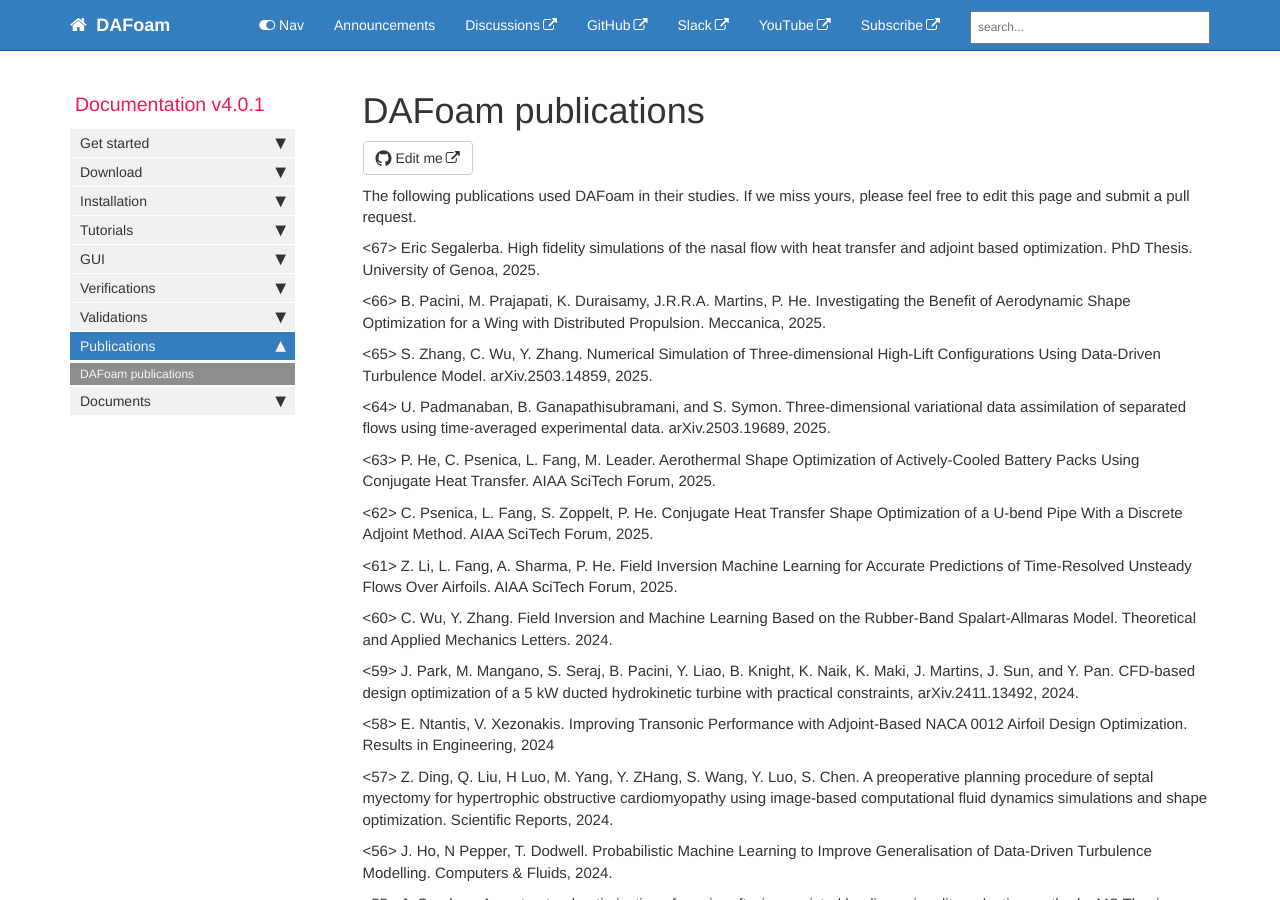
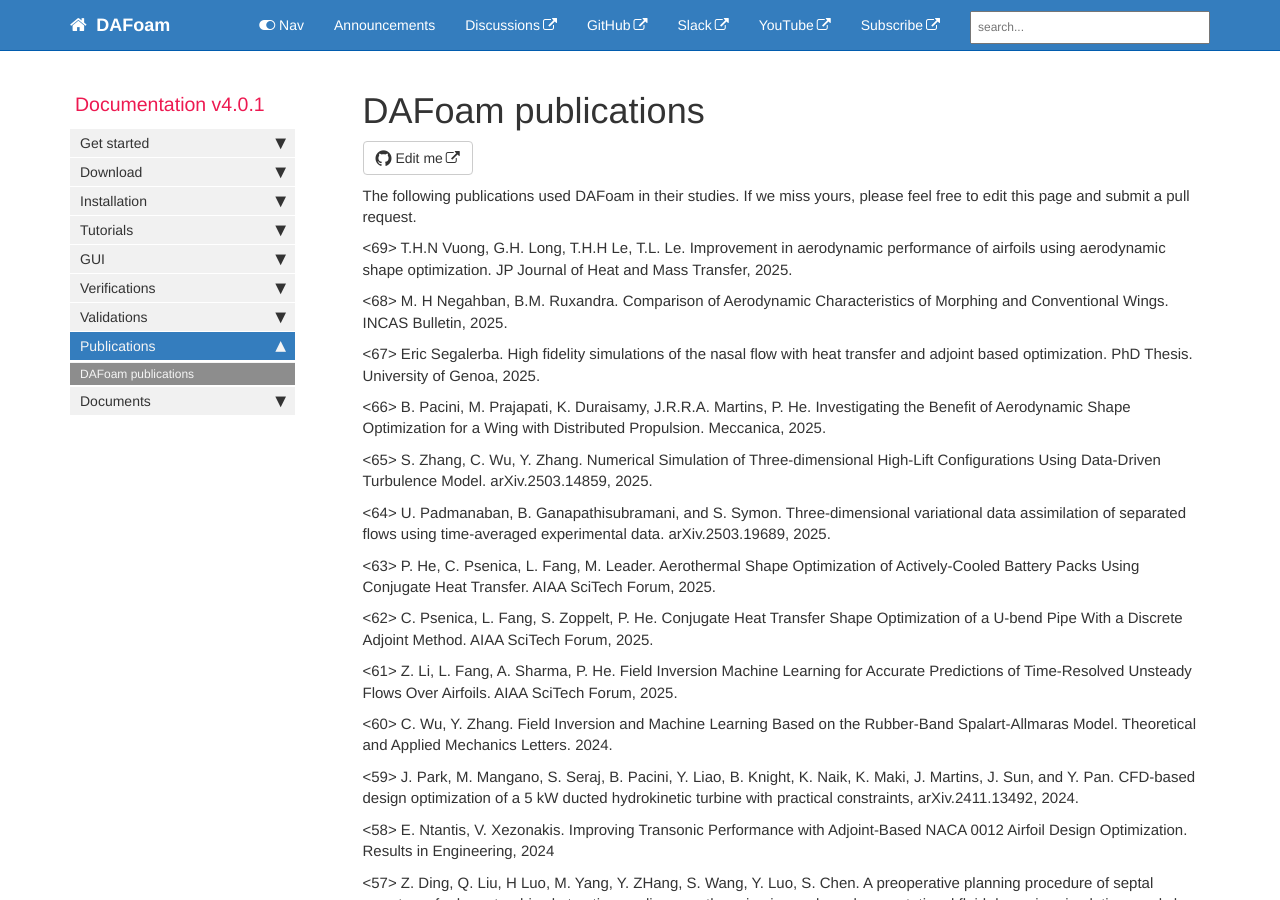
Before and after one commit to DAFoam/DAFoam.github.io, a Jekyll site: the page built from pages/mydoc/mydoc_docs_publications.md, in a window 1280 px wide and 900 px high. Built offline with Jekyll 4.4.1, drawn with Linux system fonts in a browser that asks for light colours; comment, search, counter and statistics services are not loaded.

Commit message:
content update

```diff
--- a/pages/mydoc/mydoc_docs_publications.md
+++ b/pages/mydoc/mydoc_docs_publications.md
@@ -8,6 +8,10 @@ folder: mydoc
 ---
 
 The following publications used DAFoam in their studies. If we miss yours, please feel free to edit this page and submit a pull request.
+
+<69> T.H.N Vuong, G.H. Long, T.H.H Le, T.L. Le. Improvement in aerodynamic performance of airfoils using aerodynamic shape optimization. JP Journal of Heat and Mass Transfer, 2025.
+
+<68> M. H Negahban, B.M. Ruxandra. Comparison of Aerodynamic Characteristics of Morphing and Conventional Wings. INCAS Bulletin, 2025.
 
 <67> Eric Segalerba. High fidelity simulations of the nasal flow with heat transfer and adjoint based optimization. PhD Thesis. University of Genoa, 2025.
 
```
